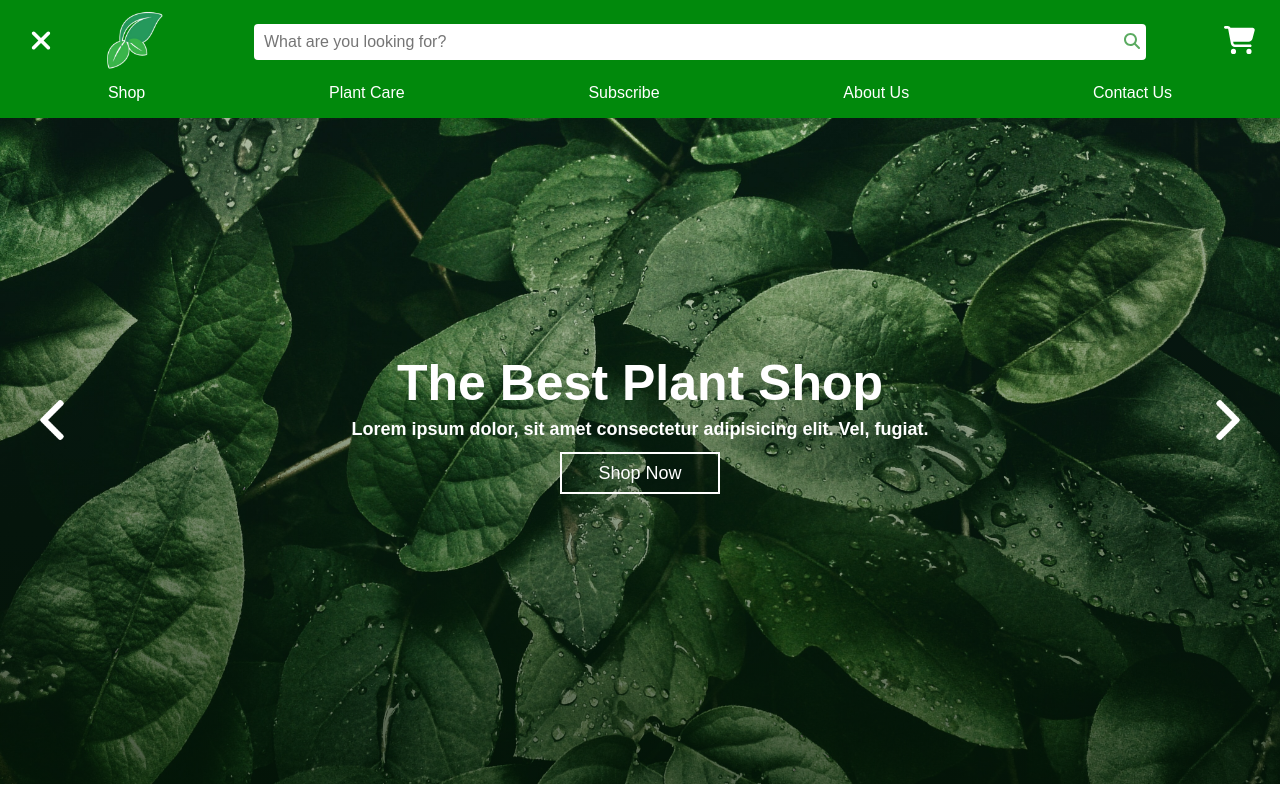
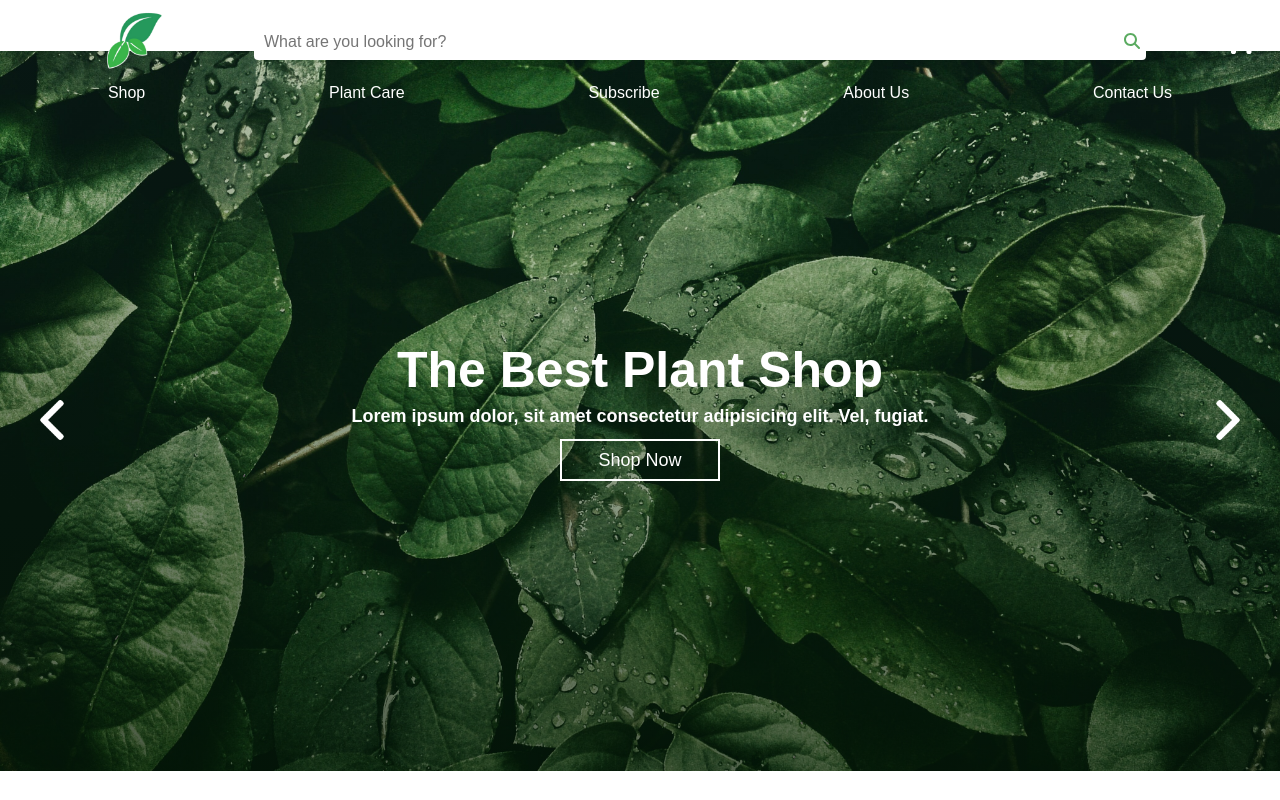
Before and after one commit to ArberSh/PlantsWeb, a React (Create React App) app: page / in a window 1280 px wide. Shown: the top 800 px of the page. Built offline with nearby package versions, Linux system fonts and the light colour scheme.

Commit message:
Fixing some errors

```diff
--- a/src/components/Landing.css
+++ b/src/components/Landing.css
@@ -9,7 +9,7 @@ body{
 }
 
 .SlideShow{
-    padding-top: 5%;
+    padding-top: 4%;
     height: 100vh;
     display: block;
 }
@@ -124,7 +124,7 @@ body{
 @media(max-width:800px){
     .Wallpaper_Container-Mobile{
         display: block;
-    padding-top: 4rem;
+    padding-top: 3rem;
     height: 150vh;
 }
 #FirstSlide{
--- a/src/pages/nav.css
+++ b/src/pages/nav.css
@@ -6,7 +6,7 @@
 }
 
 nav{
-  background-color: #01890c;
+  background-color: #01890c00;
   width: 100%;
   position: fixed;
   z-index: 100;
@@ -172,9 +172,36 @@ nav{
   display: flex;
 }
 
+.MenuButtonPhoneDisplay{
+  display: none;
+}
+
+.menu__backdrop {
+  background-color: black;
+  height: 20rem;
+  width: 20rem;
+  z-index: 999;
+}
+
+.menu__backdrop--displaynone{
+  display: none;
+}
+
+
+
 @media(max-width:600px){
   .Nav_Down{
     display: none;
+  }
+  .MenuButton_Container,.fixed,.MenuButton_Container,.MenuButtonX_Container-appear{
+    display: none;
+  }
+  .MenuButtonPhoneDisplay{
+    display: block;
+    margin: 1rem;
+  }
+  .Nav_Left-Fixed,.Nav_Left{
+    margin: 0;
   }
 }
 
--- a/src/pages/nav.jsx
+++ b/src/pages/nav.jsx
@@ -10,22 +10,16 @@ import CloseMenu from "../assests/CloseMenu.svg";
 
 function Nav() {
   const [scroll, setScroll] = useState(false);
-  const [MenuMobile, setMenuMobile] = useState(false);
+  const [menuMobileOpen, setMenuMobileOpen] = useState(false);
   const [windowSizeX, setWindowSize] = useState({ width: window.innerWidth });
 
-  function openMenuMobile(){
-    if (window.scrollX >= 600) {
-      setMenuMobile(true);
-      document.body.classList += "menu--open"
-    } else {
-      setMenuMobile(false);
-    }
-
-}
-
-function closeMenuMobile(){
-    document.body.classList.remove("menu--open")
-}
+  function openMenuMobile() {
+    console.log("works");
+    setMenuMobileOpen(true);
+  }
+  function closeMenuMobile() {
+    setMenuMobileOpen(false);
+  }
 
   function openMenu() {
     setScroll(false);
@@ -46,10 +40,8 @@ function closeMenuMobile(){
   function handleResize() {
     setWindowSize({ width: window.innerWidth });
     if (window.innerWidth <= 600) {
-      setMenuMobile(true);
-      setScroll(false)
+      setScroll(false);
     } else {
-      setMenuMobile(false);
     }
   }
 
@@ -66,12 +58,28 @@ function closeMenuMobile(){
   return (
     <nav>
       <div className="Nav_Top">
-        <div className={scroll ? "MenuButton_Container fixed" : "MenuButton_Container"}>
+        <div className="MenuButtonPhoneDisplay">
+          <button onClick={openMenuMobile} className="MenuButton">
+            <img src={Menu} className="MenuImg" alt="" />
+          </button>
+        </div>
+        <div
+          className={
+            scroll ? "MenuButton_Container fixed" : "MenuButton_Container"
+          }
+        >
+          {menuMobileOpen && <div className={"menu__backdrop"}><h1>hignjdfndjfgdfjgndfjgndfjgndfjgn</h1></div>}
           <button onClick={openMenu} className="MenuButton">
             <img src={Menu} className="MenuImg" alt="" />
           </button>
         </div>
-        <div className={scroll ? "MenuButtonX_Container-noappear" : "MenuButtonX_Container-appear"}>
+        <div
+          className={
+            scroll
+              ? "MenuButtonX_Container-noappear"
+              : "MenuButtonX_Container-appear"
+          }
+        >
           <button onClick={closeMenu} className="MenuButton">
             <img src={CloseMenu} className="MenuImgX" alt="" />
           </button>
@@ -82,7 +90,11 @@ function closeMenuMobile(){
           </a>
         </div>
         <div className="Nav_Center">
-          <input className={scroll ? 'SearchField_fixed' : 'SearchField'} type="text" placeholder="What are you looking for?" />
+          <input
+            className={scroll ? "SearchField_fixed" : "SearchField"}
+            type="text"
+            placeholder="What are you looking for?"
+          />
           <button className="SearchButton">
             <img src={Search} alt="" />
           </button>
@@ -93,12 +105,22 @@ function closeMenuMobile(){
           </Link>
         </div>
       </div>
-      <div className={scroll ? 'Nav_Down_fixed active' : 'Nav_Down' }>
-        <Link to={`/shop`} className="link__hover-effect">Shop</Link>
-        <Link to={`/PlantCare`} className="link__hover-effect">Plant Care</Link>
-        <Link to={`/`} className="link__hover-effect">Subscribe</Link>
-        <Link to={`/`} className="link__hover-effect">About Us</Link>
-        <Link to={`/`} className="link__hover-effect">Contact Us</Link>
+      <div className={scroll ? "Nav_Down_fixed active" : "Nav_Down"}>
+        <Link to={`/shop`} className="link__hover-effect">
+          Shop
+        </Link>
+        <Link to={`/PlantCare`} className="link__hover-effect">
+          Plant Care
+        </Link>
+        <Link to={`/`} className="link__hover-effect">
+          Subscribe
+        </Link>
+        <Link to={`/`} className="link__hover-effect">
+          About Us
+        </Link>
+        <Link to={`/`} className="link__hover-effect">
+          Contact Us
+        </Link>
       </div>
     </nav>
   );
```
